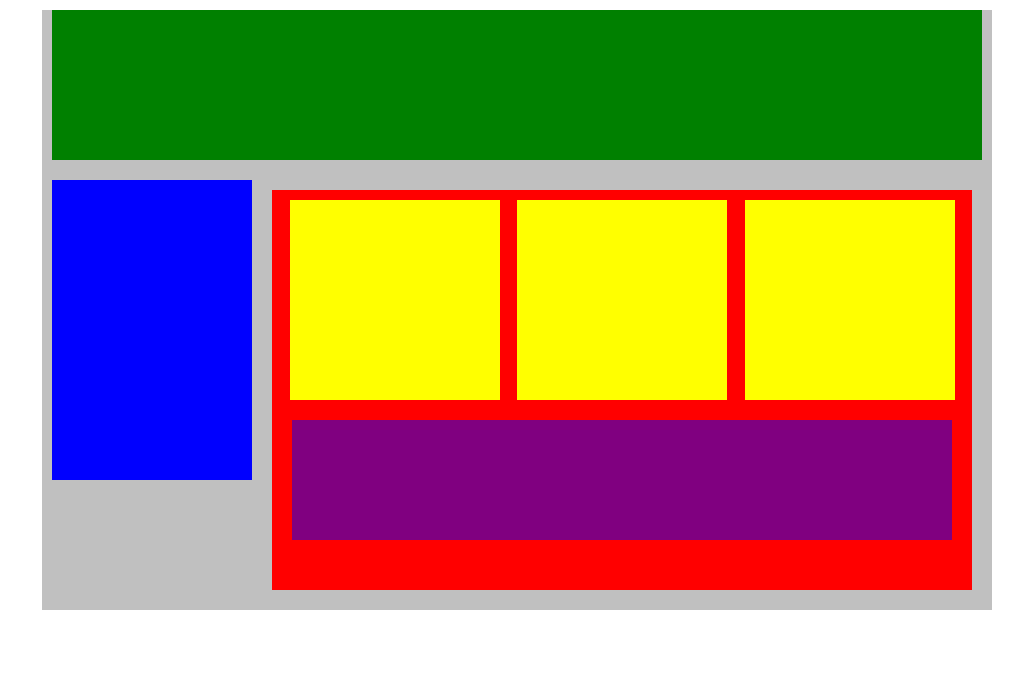
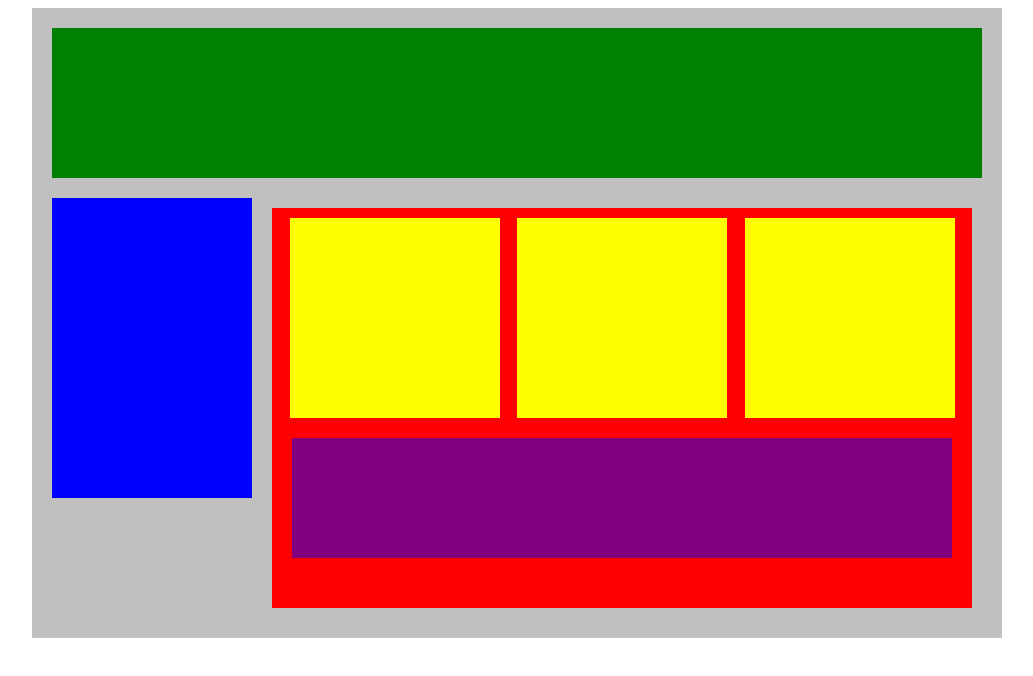
Before and after one commit to Lenddy/FlexingOurBlocks, a plain HTML site: page index.html in a window 1280 px wide. Shown: the whole page, without its empty margins (123-1156 px from the left). Drawn offline with Linux system fonts and the light colour scheme.

Commit message:
flexing our boxex

```diff
--- a/index.html
+++ b/index.html
@@ -15,7 +15,7 @@
     <link rel="stylesheet" type="text/css" href="style.css">
 </head>
 <body>
-    <div class="container">
+    <!-- <div class="container"> -->
         <div class="container">
         <div class="top-nav"></div>
         <div class="row">
--- a/style.css
+++ b/style.css
@@ -2,6 +2,7 @@
     width: 950px;
     background-color: silver;
     margin: 0px auto;
+    padding: 10px;
 }
 .top-nav {
     height: 150px;
```
